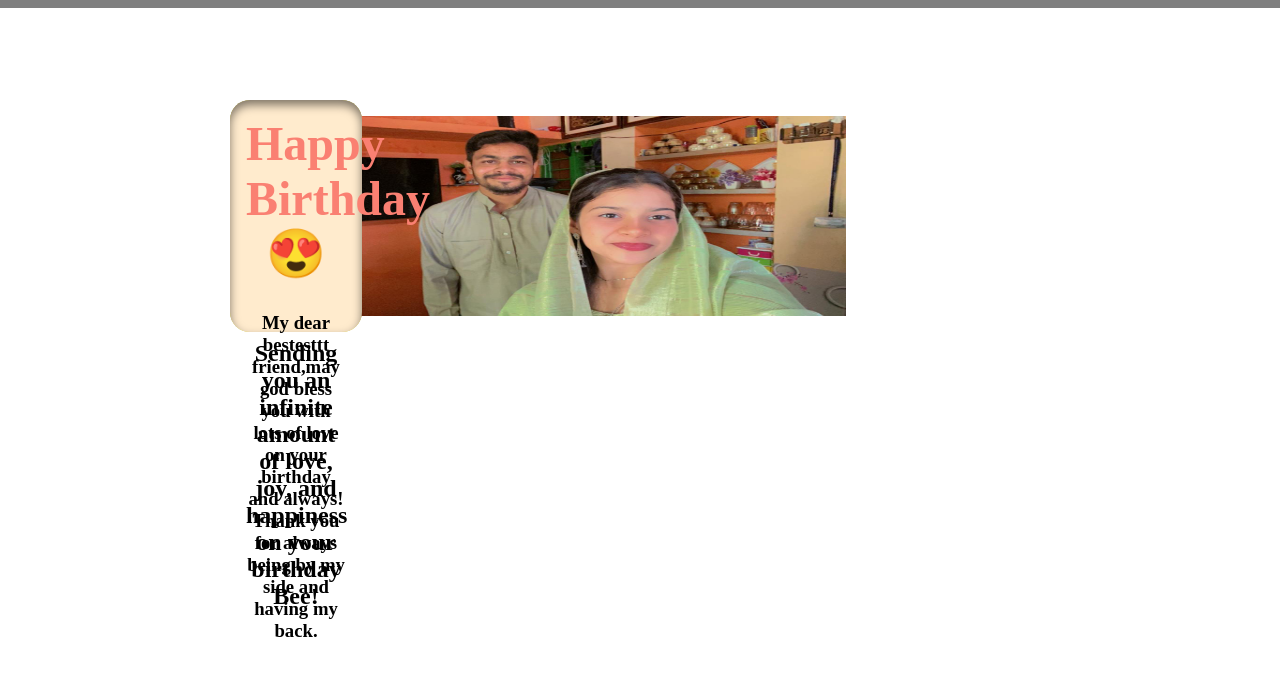
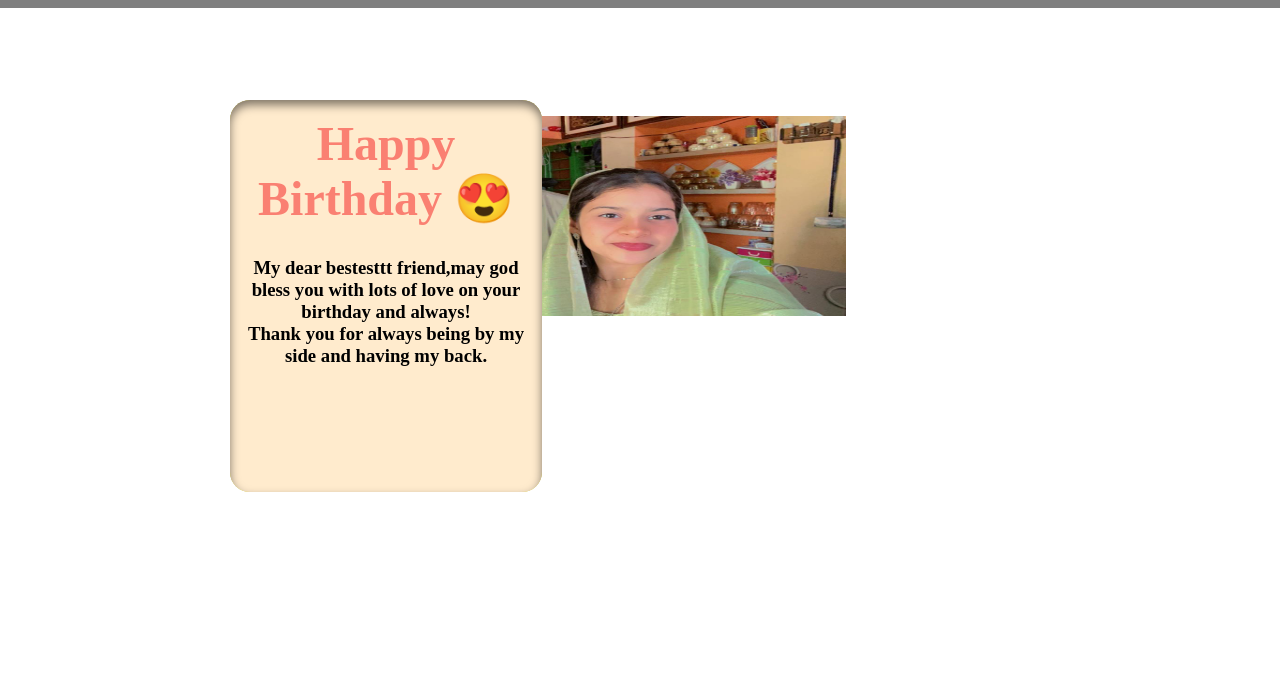
Before and after one commit to Mdloothbilal/Mahek, a plain HTML site: page index.html in a window 1280 px wide. Drawn offline with Linux system fonts and the light colour scheme.

Commit message:
Update style.css

```diff
--- a/style.css
+++ b/style.css
@@ -13,8 +13,8 @@ body{
 }
 
 .card{
-    width: 100px;
-    height: 200px;
+    width: 280px;
+    height: 360px;
     position: absolute;
     top: 100px;
     left: 230px;
```
